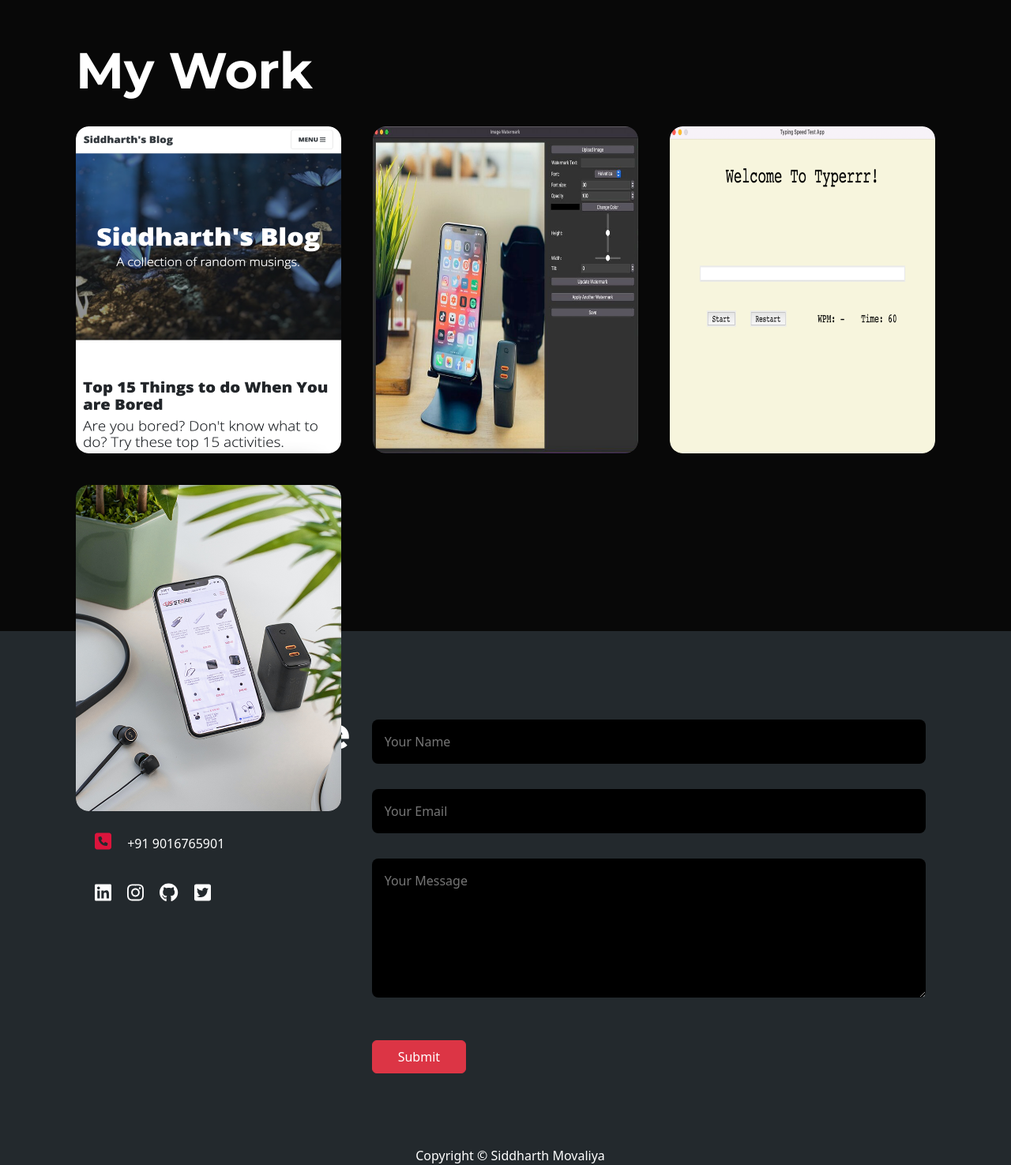
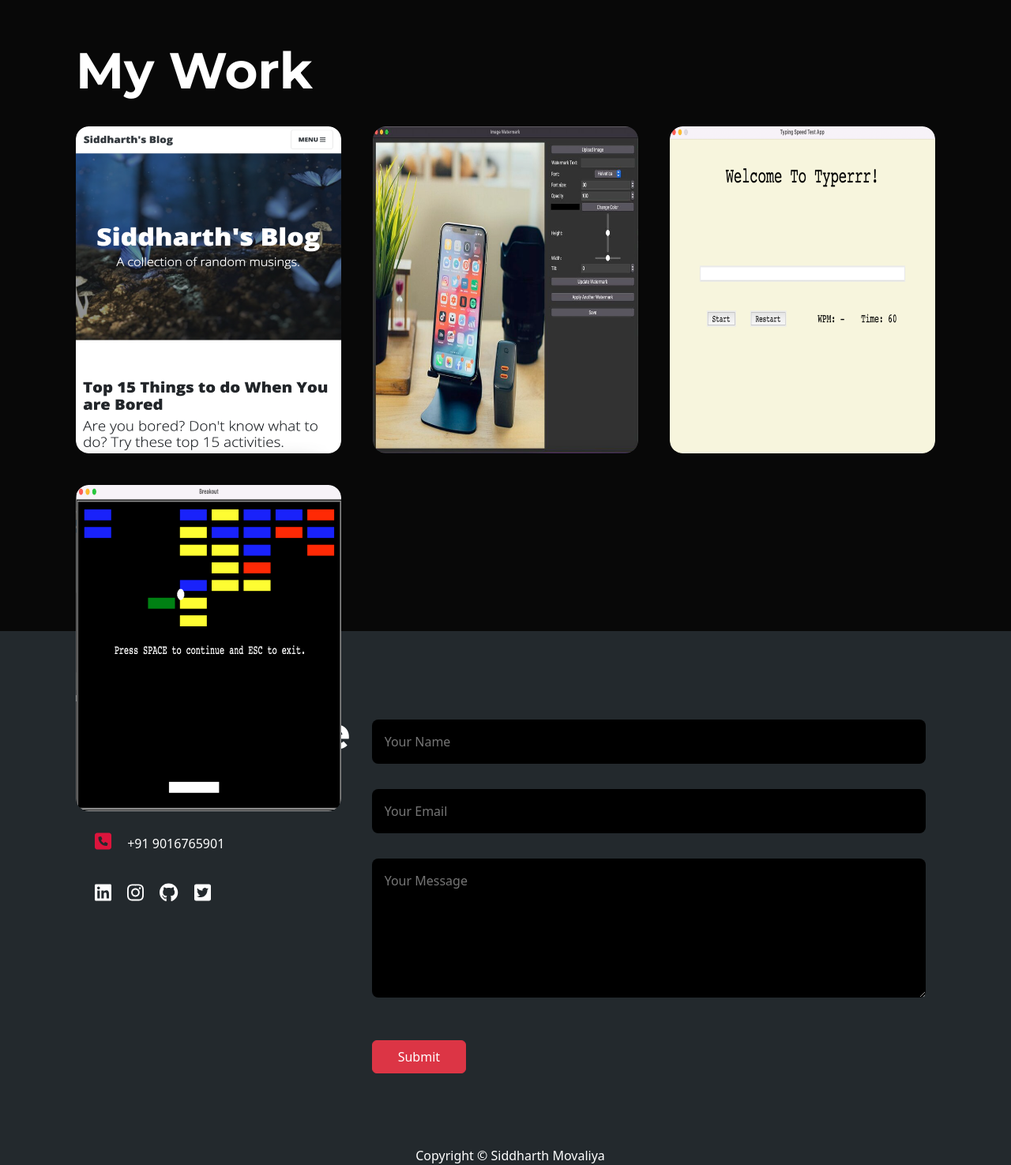
Before and after one commit to Siddharth-2382/Portfolio-Website, a Flask app: page / in a window 1280 px wide. Shown: the part 1510-2985 px from the top of the page at 79% size. Run offline with Flask 2, Linux system fonts and the light colour scheme; some libraries are stand-ins or nearby versions.

Commit message:
Final commit v1.0

```diff
--- a/templates/index.html
+++ b/templates/index.html
@@ -224,14 +224,13 @@
             </div>
         </div>
         <div class="work">
-            <img src="{{ url_for('static', filename='images/work-3.png') }}" alt=""/>
+            <img src="{{ url_for('static', filename='images/breakout-game.png') }}" alt=""/>
             <div class="layer">
-                <h3>App 4</h3>
+                <h3>Breakout Game</h3>
                 <p>
-                    Lorem, ipsum dolor sit amet consectetur adipisicing elit.
-                    Recusandae, magnam saepe.
+                    Fully working Breakout arcade game made using Turtle graphics.
                 </p>
-                <a href="">
+                <a href="https://github.com/Siddharth-2382/My-Projects/tree/main/Breakout-Game">
                     <i class="fa-solid fa-arrow-up-right-from-square"></i>
                 </a>
             </div>
```
Also changed, not shown: static/images/breakout-game.png (added), static/images/work-1.png (deleted), static/images/work-2.png (deleted), static/images/work-3.png (deleted).
